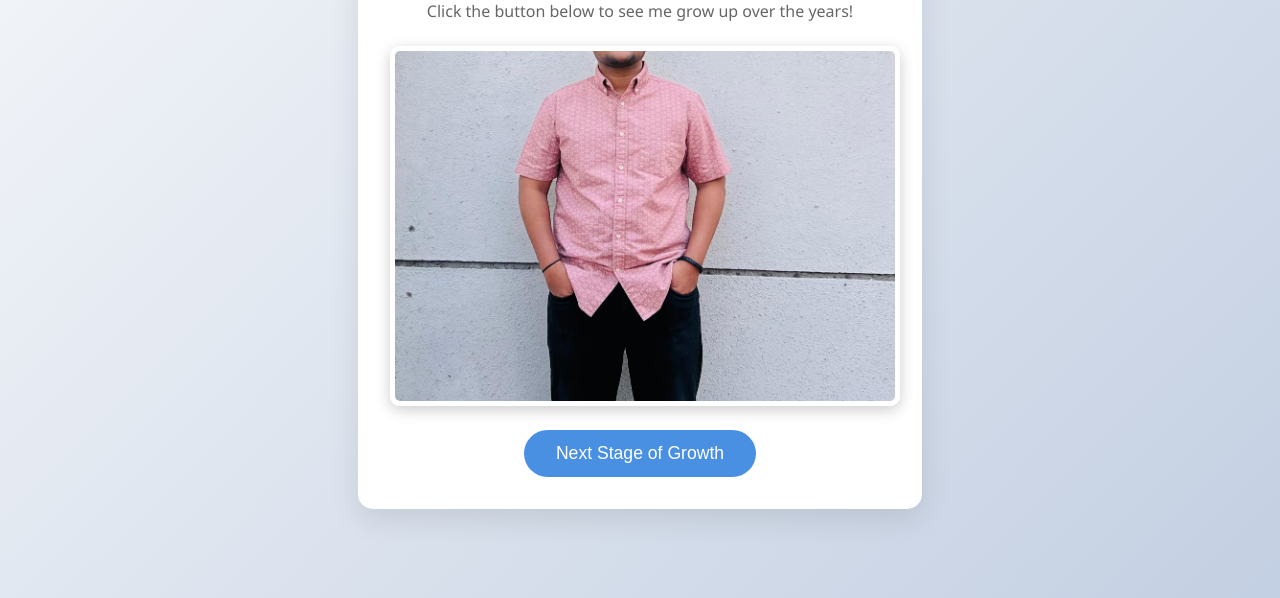
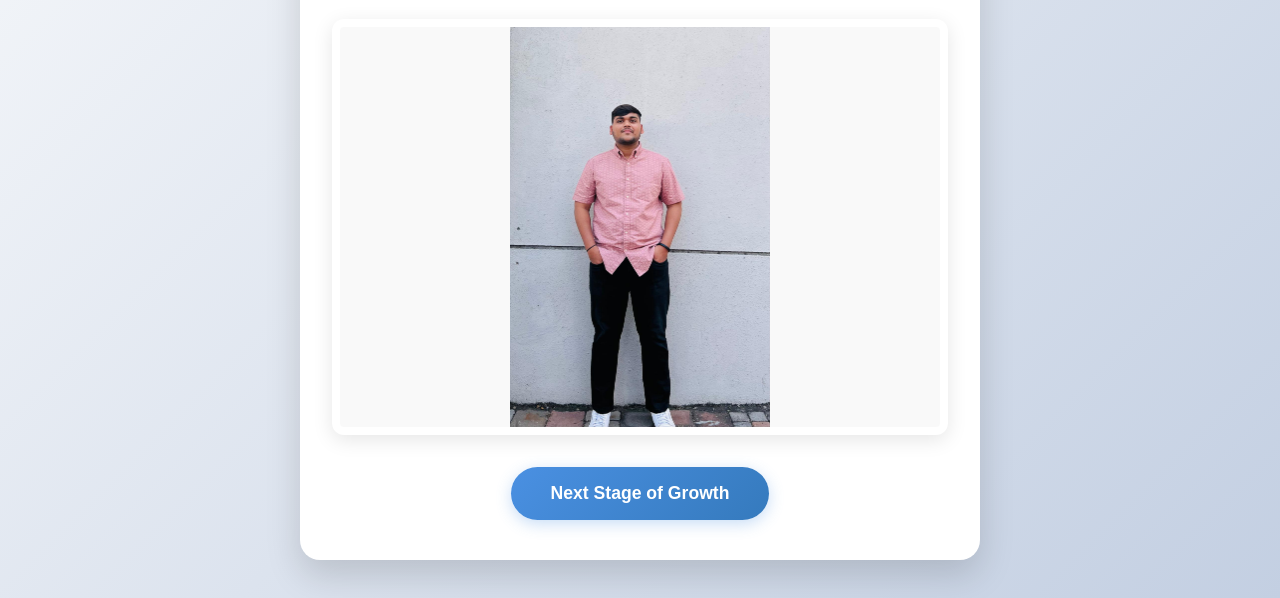
Before and after one commit to Herinkumar-Patel/CIS325_Assignment3, a plain HTML site: page index.html in a window 1280 px wide. Shown: the part 202-800 px from the top of the page. Drawn offline with Linux system fonts and the light colour scheme.

Commit message:
COMMIT
COMMIT

```diff
--- a/script.js
+++ b/script.js
@@ -33,8 +33,8 @@ clickBtn.addEventListener('click', function () {
     customFunction();
 });
 
-// 2. Mouseover Event Handler
-mouseoverDiv.addEventListener('mouseover', function () {
+// 2. Mouseenter Event Handler (Fixed: Fired only once per hover session)
+mouseoverDiv.addEventListener('mouseenter', function () {
     // Display an alert message with the age at the time of the current picture
     const currentAge = growthStages[currentStageIndex].age;
     alert("I was at this age in this picture: " + currentAge);
--- a/styles.css
+++ b/styles.css
@@ -5,66 +5,80 @@ body {
     display: flex;
     justify-content: center;
     align-items: center;
-    height: 100vh;
+    min-height: 100vh;
 }
 
 .container {
     background-color: white;
-    padding: 2rem;
-    border-radius: 15px;
-    box-shadow: 0 10px 30px rgba(0, 0, 0, 0.1);
+    padding: 2.5rem;
+    border-radius: 20px;
+    box-shadow: 0 15px 35px rgba(0, 0, 0, 0.15);
     text-align: center;
-    max-width: 500px;
-    width: 90%;
+    max-width: 600px;
+    width: 95%;
+    display: flex;
+    flex-direction: column;
+    align-items: center;
 }
 
 h1 {
-    color: #333;
+    color: #2c3e50;
     margin-bottom: 0.5rem;
 }
 
 p {
-    color: #666;
-    margin-bottom: 1.5rem;
+    color: #7f8c8d;
+    margin-bottom: 2rem;
 }
 
 .image-wrapper {
     width: 100%;
-    height: 350px;
-    border: 5px solid #fff;
-    border-radius: 10px;
+    height: 400px;
+    background-color: #f9f9f9;
+    border: 8px solid #fff;
+    border-radius: 12px;
     overflow: hidden;
-    box-shadow: 0 4px 15px rgba(0, 0, 0, 0.2);
-    margin-bottom: 1.5rem;
+    box-shadow: 0 5px 20px rgba(0, 0, 0, 0.1);
+    margin-bottom: 2rem;
     cursor: pointer;
-    transition: transform 0.3s ease;
+    display: flex;
+    justify-content: center;
+    align-items: center;
+    transition: transform 0.3s cubic-bezier(0.175, 0.885, 0.32, 1.275);
 }
 
 .image-wrapper:hover {
-    transform: scale(1.02);
+    transform: scale(1.03);
+    box-shadow: 0 8px 25px rgba(0, 0, 0, 0.15);
 }
 
 #displayImg {
-    width: 100%;
-    height: 100%;
-    object-fit: cover;
+    max-width: 100%;
+    max-height: 100%;
+    object-fit: contain;
+    /* Prevents cutting and maintains aspect ratio */
+    display: block;
 }
 
 #clickBtn {
-    background-color: #4a90e2;
+    background: linear-gradient(135deg, #4a90e2 0%, #357abd 100%);
     color: white;
     border: none;
-    padding: 0.8rem 2rem;
+    padding: 1rem 2.5rem;
     font-size: 1.1rem;
-    border-radius: 25px;
+    font-weight: 600;
+    border-radius: 30px;
     cursor: pointer;
-    transition: background-color 0.3s ease, transform 0.2s ease;
+    box-shadow: 0 4px 15px rgba(74, 144, 226, 0.3);
+    transition: all 0.3s ease;
 }
 
 #clickBtn:hover {
-    background-color: #357abd;
+    transform: translateY(-2px);
+    box-shadow: 0 6px 20px rgba(74, 144, 226, 0.4);
+    filter: brightness(1.1);
 }
 
 #clickBtn:active {
-    transform: scale(0.95);
+    transform: translateY(0);
 }
```
